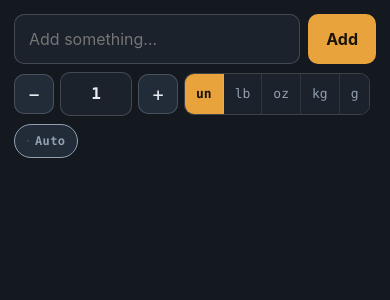
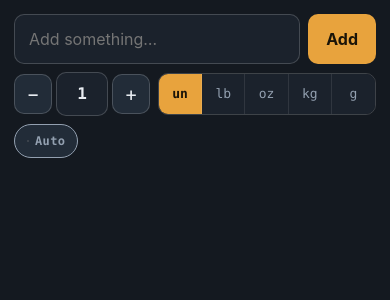
Before and after one commit to willianpripp/groceries, a FastAPI app: template app/templates/index.html in a window 390 px wide. Shown: the part 54-354 px from the top of the page. Run offline with FastAPI, Linux system fonts and the light colour scheme; the template is opened without the code that fills it, so the values that code supplies are empty; some libraries are stand-ins or nearby versions.

Commit message:
Fit the quantity controls and notes on a phone
I put the stepper and the unit control on one row below the desktop breakpoint, let the edit panel use the full card width, and moved a row's note to its own line under the name instead of truncating it. The desktop layout is unchanged.

```diff
--- a/app/static/style.css
+++ b/app/static/style.css
@@ -222,3 +222,27 @@ select { padding: 8px 10px; }
 }
 .loginerr { color: #E5714D; font-size: 13.5px; margin: 0; }
 .loginhint { color: var(--dim); font-size: 12px; margin-top: 16px; }
+
+/* --- phone: quantity controls and notes ------------------------------------ */
+/* On a phone the stepper and the unit control wrapped onto two rows, the edit
+   panel kept a 44px indent that left the units too narrow to tap, and a note
+   squeezed the item name into two lines while showing only "ask for th…".
+   Below the desktop breakpoint the stepper and units share one row with the
+   units taking the leftover width, the edit panel uses the full card width,
+   and the note gets its own line under the name, in full. */
+@media (max-width: 719px) {
+  .stepper { flex-wrap: nowrap; gap: 4px; }
+  .stepper input[type=number] { width: 52px; padding: 9px 4px; }
+  .stepper .qminus, .stepper .qplus { width: 38px; flex: 0 0 auto; }
+  .stepper .units { flex: 1 1 auto; min-width: 0; margin-left: 4px; }
+  .stepper .units label { flex: 1 1 0; min-width: 0; }
+  .stepper .units span { padding: 9px 0; text-align: center; }
+  .editpanel { margin: 6px 0 4px; }
+  .editpanel .enote { flex: 1 1 100%; }
+  .editpanel select { flex: 1 1 auto; min-width: 0; }
+  .entry { flex-wrap: wrap; row-gap: 0; }
+  .entry .note {
+    order: 5; flex: 1 0 100%; white-space: normal; overflow: visible;
+    padding: 0 4px 6px 50px; margin-top: -4px; overflow-wrap: anywhere;
+  }
+}
```
